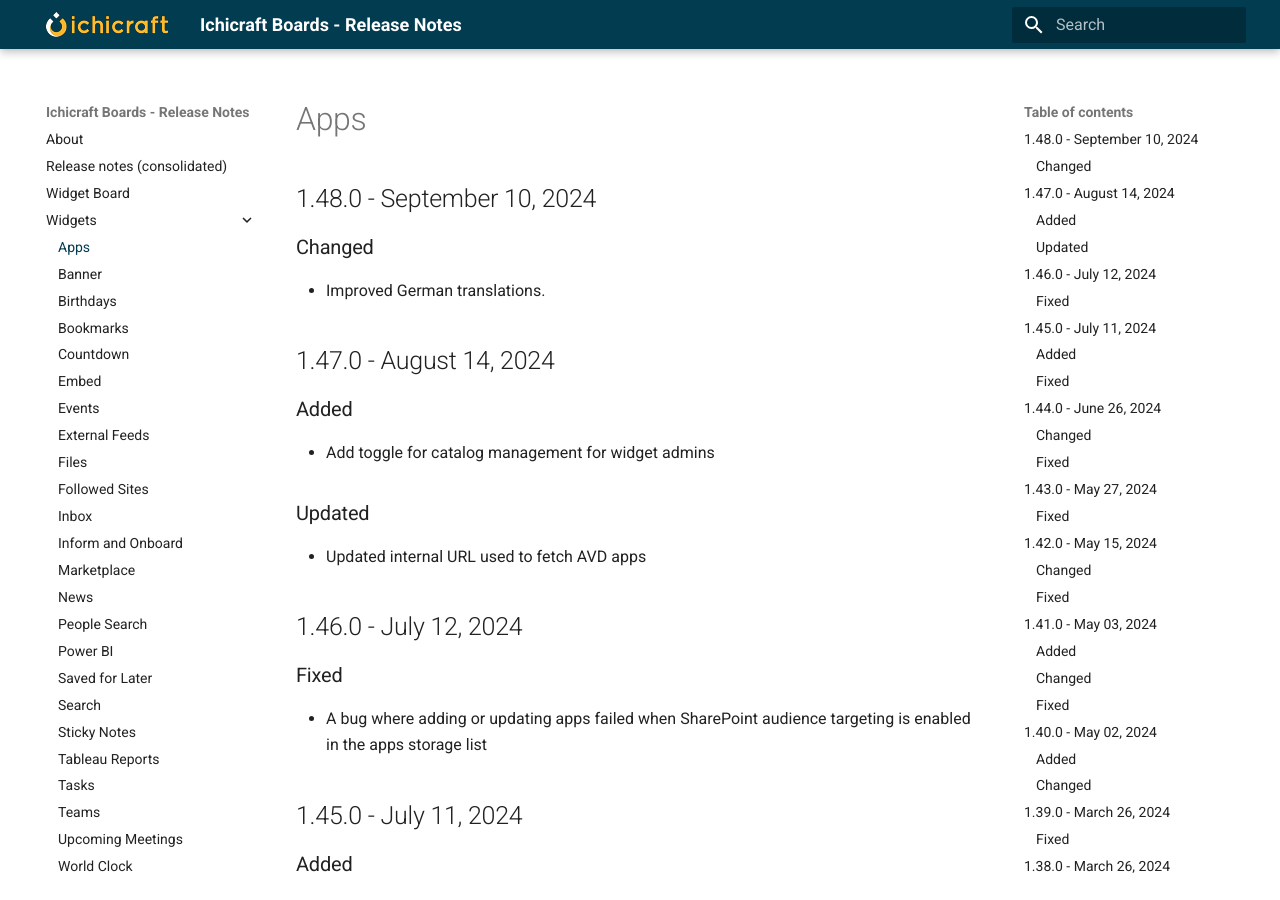
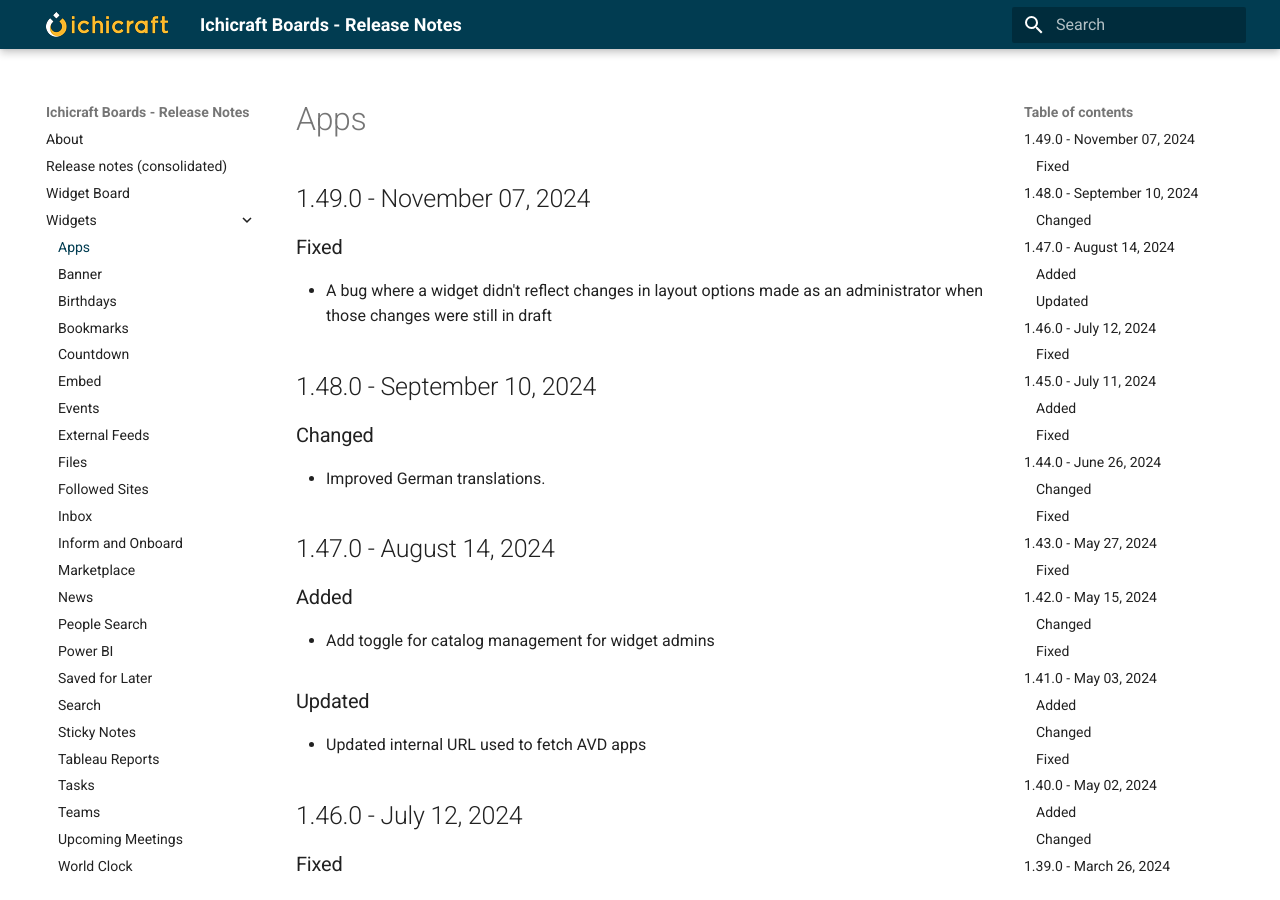
Before and after one commit to ichicraft/widgets-docs, an MkDocs documentation site: the page built from docs/Widgets/Apps.md, in a window 1280 px wide and 900 px high. Built offline with MkDocs 1.6.1 and Material for MkDocs 9.7.7, drawn with Linux system fonts in a browser that asks for light colours.

```diff
--- a/docs/Widgets/Apps.md
+++ b/docs/Widgets/Apps.md
@@ -1,3 +1,8 @@
+## 1.49.0 - November 07, 2024
+
+### Fixed
+- A bug where a widget didn&#x27;t reflect changes in layout options made as an administrator when those changes were still in draft
+
 ## 1.48.0 - September 10, 2024
 
 ### Changed
```
Also changed, not shown: docs/Release-notes-(consolidated).md (+5 -0 lines).
